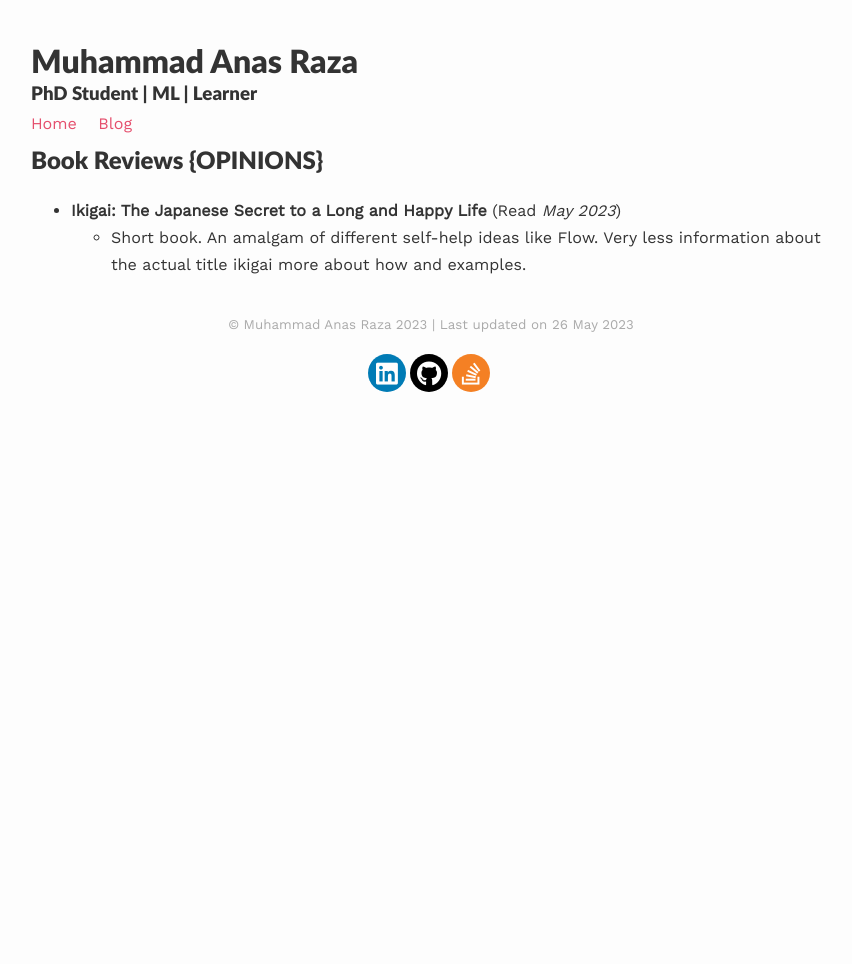
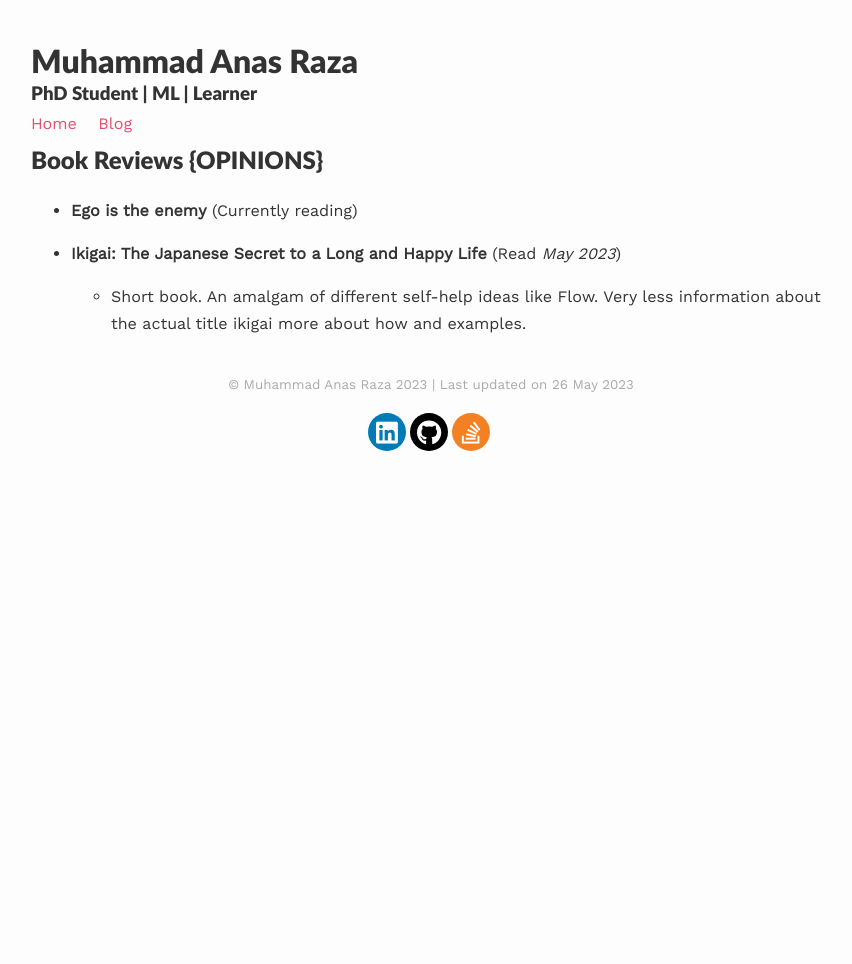
Before and after one commit to anas-rz/anas-rz.github.io, a Jekyll site: the page built from readings.md, in a window 1280 px wide. Shown: the whole page, without its empty margins (209-1061 px from the left). Built offline with Jekyll 4.4.1, drawn with Linux system fonts in a browser that asks for light colours; nearby versions of some CDN libraries; a script that is not in the unit is left out.

Commit message:
Update readings.md

```diff
--- a/readings.md
+++ b/readings.md
@@ -5,5 +5,7 @@ published: true
 ---
 
 ## Book Reviews \{OPINIONS\}
+- **Ego is the enemy** (Currently reading)
+
 - **Ikigai: The Japanese Secret to a Long and Happy Life** (Read *May 2023*)
   - Short book. An amalgam of different self-help ideas like Flow. Very less information about the actual title ikigai more about how and examples.
```
